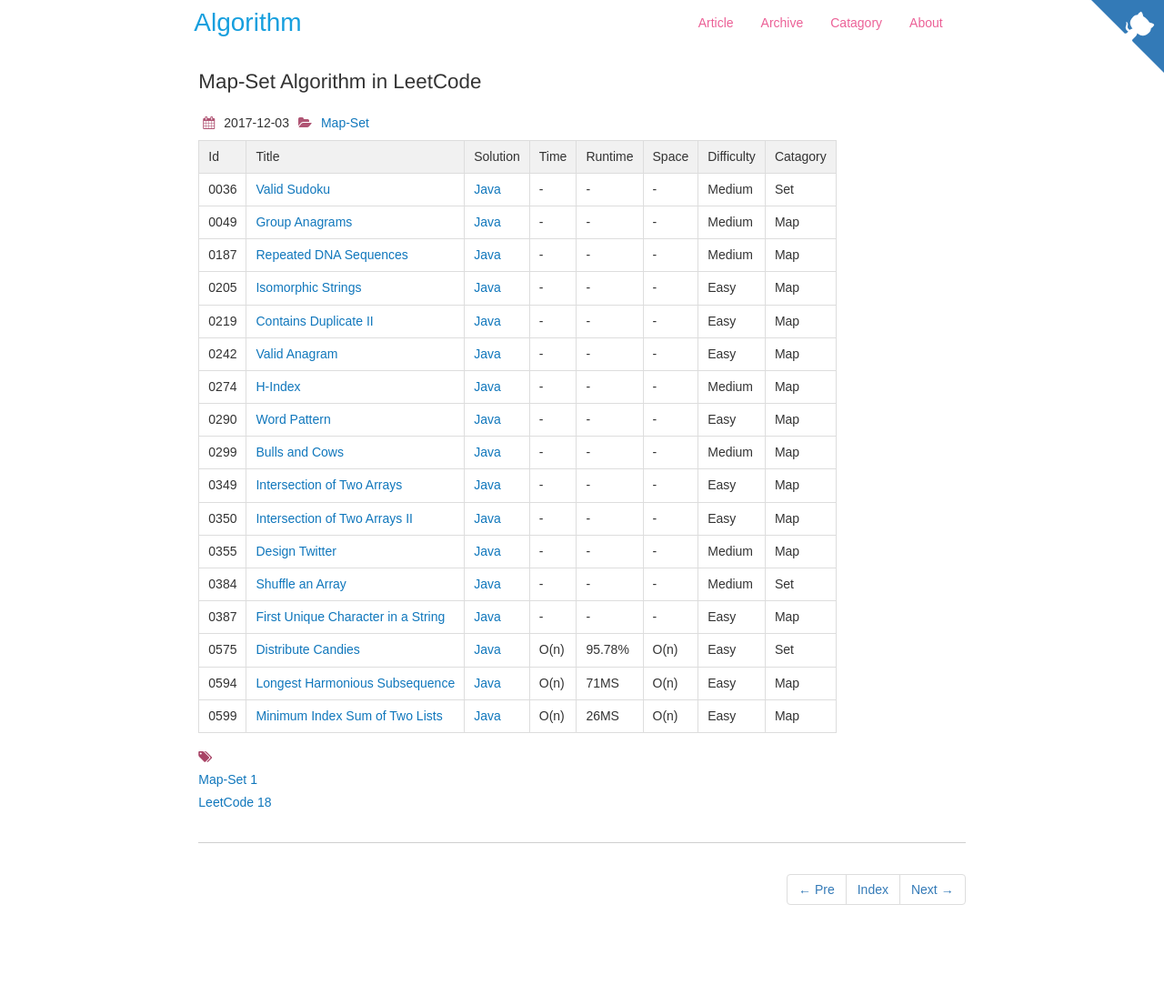
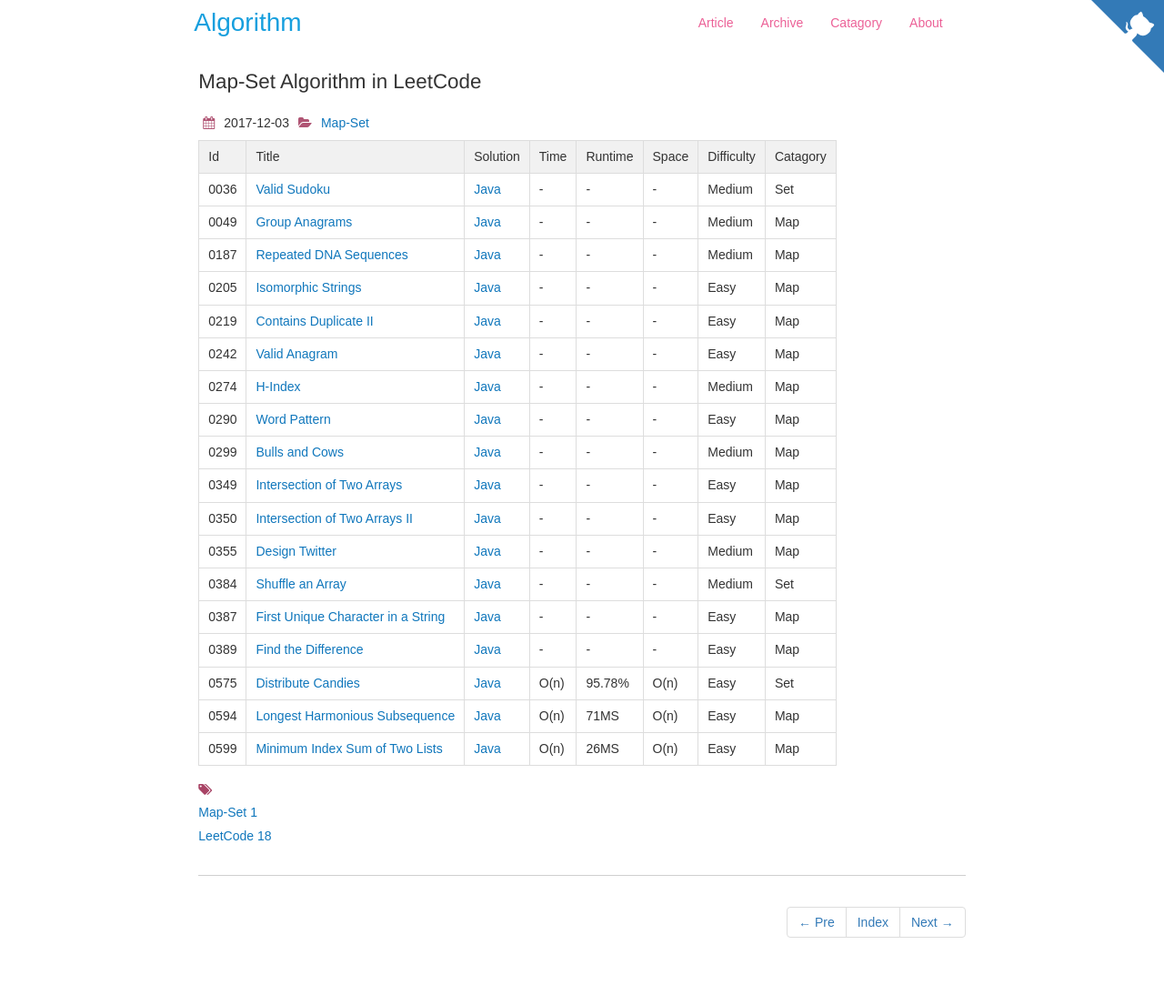
Before and after one commit to dunso/algorithm, a Jekyll site: the page built from docs/_posts/2017-12-03-Map-Set.md, in a window 1280 px wide. Shown: the whole page at 91% size. Built offline with Jekyll 4.4.1, drawn with Linux system fonts in a browser that asks for light colours; nearby versions of some CDN libraries; before the commit the page ends 1069 px from its top, so only the background shows below that.

Commit message:
Add index of LeetCode0389.java to docs

```diff
--- a/docs/_posts/2017-12-03-Map-Set.md
+++ b/docs/_posts/2017-12-03-Map-Set.md
@@ -26,6 +26,7 @@
 |0355|[Design Twitter](https://leetcode.com/problems/design-twitter/) | [Java](https://e.srl/leetcode-355)  |-|-|-| Medium |Map|
 |0384|[Shuffle an Array](https://leetcode.com/problems/shuffle-an-array/) | [Java](https://e.srl/leetcode-384)  |-|-|-| Medium |Set|
 |0387|[First Unique Character in a String](https://leetcode.com/problems/first-unique-character-in-a-string/) | [Java](https://e.srl/leetcode-387)  |-|-|-| Easy |Map|
+|0389|[Find the Difference](https://leetcode.com/problems/find-the-difference) | [Java](https://e.srl/leetcode-389)  |-|-|-| Easy |Map|
 |0575|[Distribute Candies](https://leetcode.com/problems/distribute-candies)| [Java](https://e.srl/leetcode-575/)  | O(n) |95.78%| O(n)  |  Easy |Set|
 |0594|[Longest Harmonious Subsequence](https://leetcode.com/problems/longest-harmonious-subsequence/)| [Java](https://e.srl/leetcode-594/)  | O(n) |71MS| O(n)  |  Easy |Map|
 |0599|[Minimum Index Sum of Two Lists](https://leetcode.com/problems/minimum-index-sum-of-two-lists) | [Java](https://e.srl/leetcode-599/)  | O(n) |26MS| O(n)  |  Easy |Map|
```
